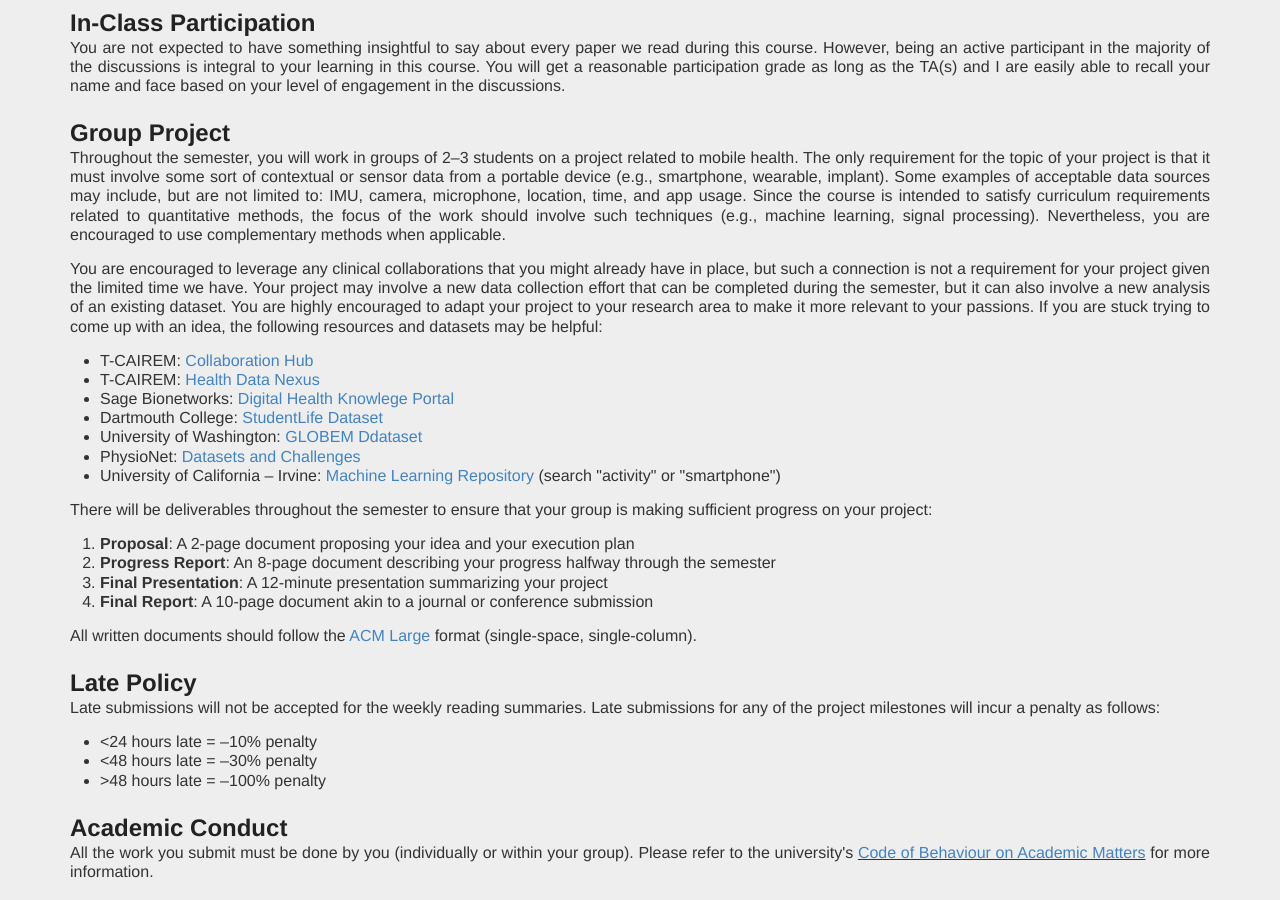
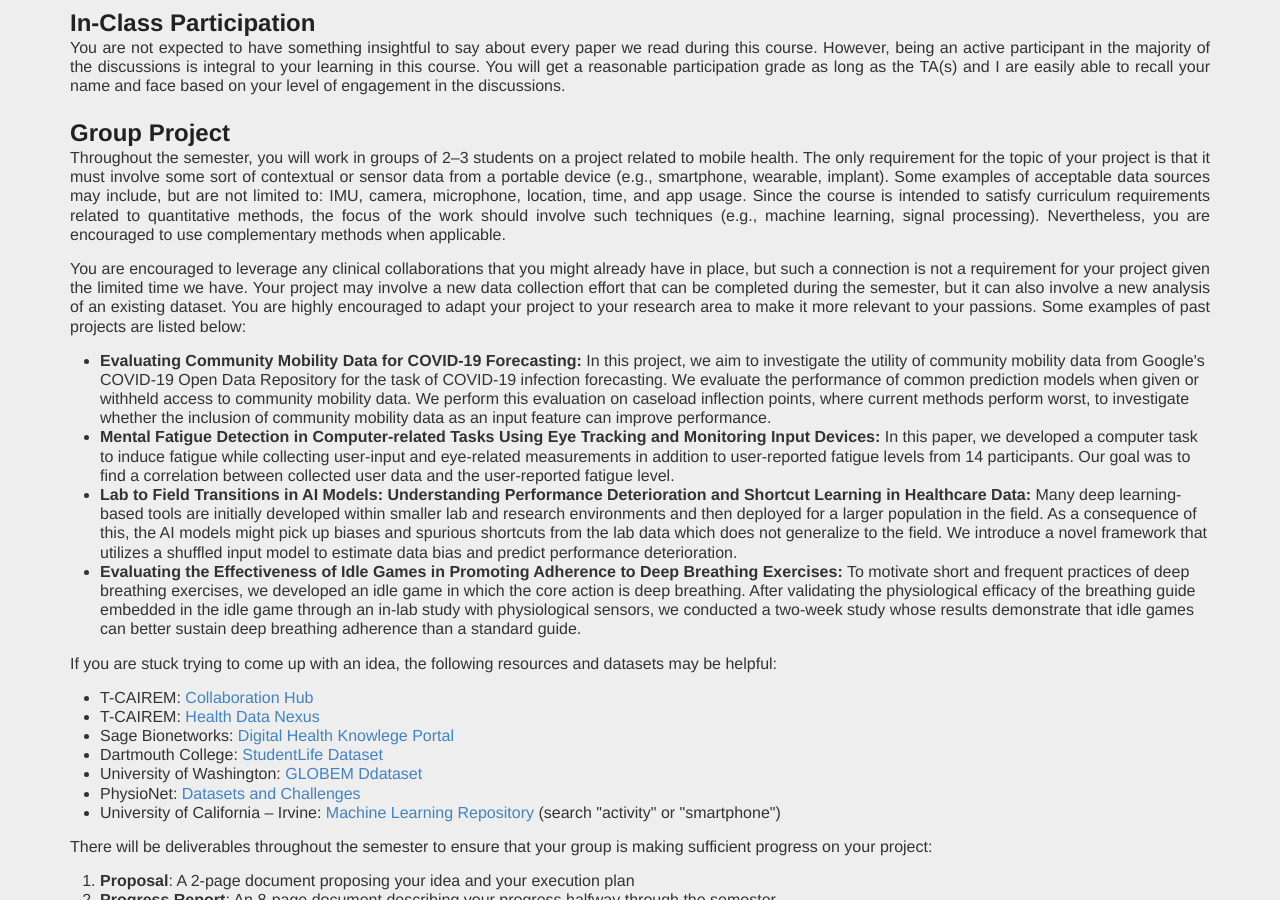
Before and after one commit to mariakakis/mhealth-course, a Jekyll site: the page built from syllabus/index.html, in a window 1280 px wide and 900 px high, scrolled down 1342 px. Built offline with Jekyll 4.4.1, drawn with Linux system fonts in a browser that asks for light colours; some web fonts are replaced.

Commit message:
adding examples

```diff
--- a/syllabus/index.html
+++ b/syllabus/index.html
@@ -136,7 +136,18 @@ Throughout the semester, you will work in groups of 2–3 students on a project
 </p>
 
 <p>
-You are encouraged to leverage any clinical collaborations that you might already have in place, but such a connection is not a requirement for your project given the limited time we have. Your project may involve a new data collection effort that can be completed during the semester, but it can also involve a new analysis of an existing dataset. You are highly encouraged to adapt your project to your research area to make it more relevant to your passions. If you are stuck trying to come up with an idea, the following resources and datasets may be helpful:
+You are encouraged to leverage any clinical collaborations that you might already have in place, but such a connection is not a requirement for your project given the limited time we have. Your project may involve a new data collection effort that can be completed during the semester, but it can also involve a new analysis of an existing dataset. You are highly encouraged to adapt your project to your research area to make it more relevant to your passions. Some examples of past projects are listed below:
+
+<ul>
+  <li><b>Evaluating Community Mobility Data for COVID-19 Forecasting:</b> In this project, we aim to investigate the utility of community mobility data from Google's COVID-19 Open Data Repository for the task of COVID-19 infection forecasting. We evaluate the performance of common prediction models when given or withheld access to community mobility data. We perform this evaluation on caseload inflection points, where current methods perform worst, to investigate whether the inclusion of community mobility data as an input feature can improve performance.</li>
+  <li><b>Mental Fatigue Detection in Computer-related Tasks Using Eye Tracking and Monitoring Input Devices:</b> In this paper, we developed a computer task to induce fatigue while collecting user-input and eye-related measurements in addition to user-reported fatigue levels from 14 participants. Our goal was to find a correlation between collected user data and the user-reported fatigue level.</li>
+  <li><b>Lab to Field Transitions in AI Models: Understanding Performance Deterioration and Shortcut Learning in Healthcare Data:</b> Many deep learning-based tools are initially developed within smaller lab and research environments and then deployed for a larger population in the field. As a consequence of this, the AI models might pick up biases and spurious shortcuts from the lab data which does not generalize to the field. We introduce a novel framework that utilizes a shuffled input model to estimate data bias and predict performance deterioration.</li>
+  <li><b>Evaluating the Effectiveness of Idle Games in Promoting Adherence to Deep Breathing Exercises:</b> To motivate short and frequent practices of deep breathing exercises, we developed an idle game in which the core action is deep breathing. After validating the physiological efficacy of the breathing guide embedded in the idle game through an in-lab study with physiological sensors, we conducted a two-week study whose results demonstrate that idle games can better sustain deep breathing adherence than a standard guide.</li>
+</ul>
+</p>
+
+<p>
+If you are stuck trying to come up with an idea, the following resources and datasets may be helpful:
 <ul>
   <li>T-CAIREM: <a href="https://tcairem.utoronto.ca/collaboration-hub">Collaboration Hub</a></li>
   <li>T-CAIREM: <a href="https://healthdatanexus.ai/">Health Data Nexus</a></li>
```
